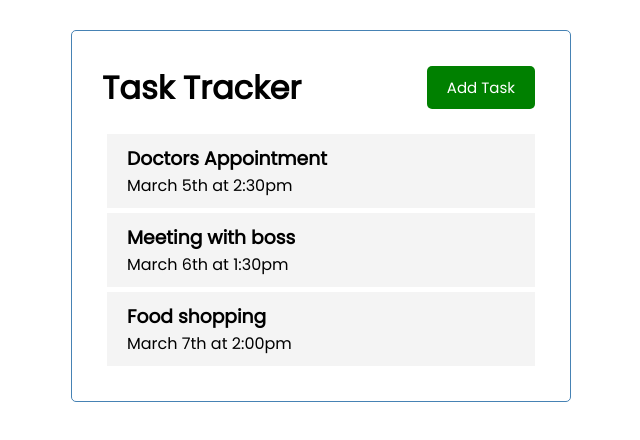
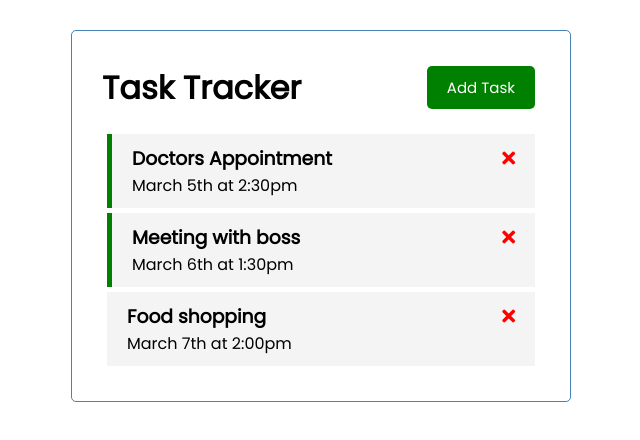
Before and after one commit to qkrwlgh91/vue3-todo-first, a Vue app: page / in a window 1280 px wide. Shown: the top 440 px of the page, without its empty margins (319-959 px from the left). Built offline with nearby package versions, Linux system fonts and the light colour scheme.

Commit message:
class binding work

```diff
--- a/public/index.html
+++ b/public/index.html
@@ -4,6 +4,10 @@
     <meta charset="utf-8">
     <meta http-equiv="X-UA-Compatible" content="IE=edge">
     <meta name="viewport" content="width=device-width,initial-scale=1.0">
+    <link
+      rel="stylesheet"
+      href="https://cdnjs.cloudflare.com/ajax/libs/font-awesome/5.15.2/css/all.min.css"
+    />
     <link rel="icon" href="<%= BASE_URL %>favicon.ico">
     <title><%= htmlWebpackPlugin.options.title %></title>
   </head>
--- a/src/components/Task.vue
+++ b/src/components/Task.vue
@@ -1,6 +1,9 @@
 <template>
-    <div class="task">
-        <h3>{{ task.text }}</h3>
+    <!-- class 바인딩하기 : task.reminder가 true인 경우 삼항연산자를 사용하여 처리, 중요! task라는 class가 기본 베이스로 있는 경우 []의 두번째 인자로 넣어준다. -->
+    <div :class="[task.reminder ? 'reminder' : '', 'task']">
+        <h3>{{ task.text }}
+            <i class="fas fa-times"></i>
+        </h3>
         <p>{{ task.day }}</p>
     </div>
 </template>
```
